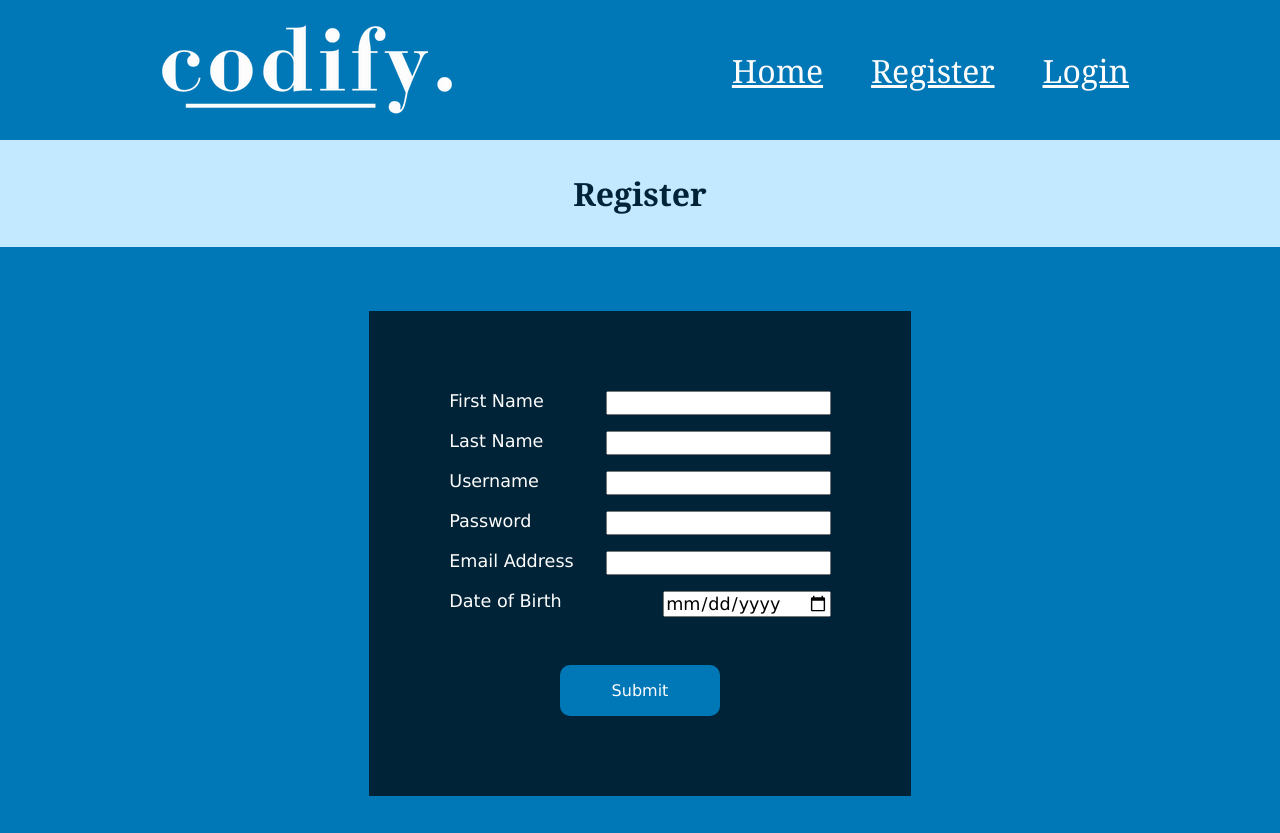
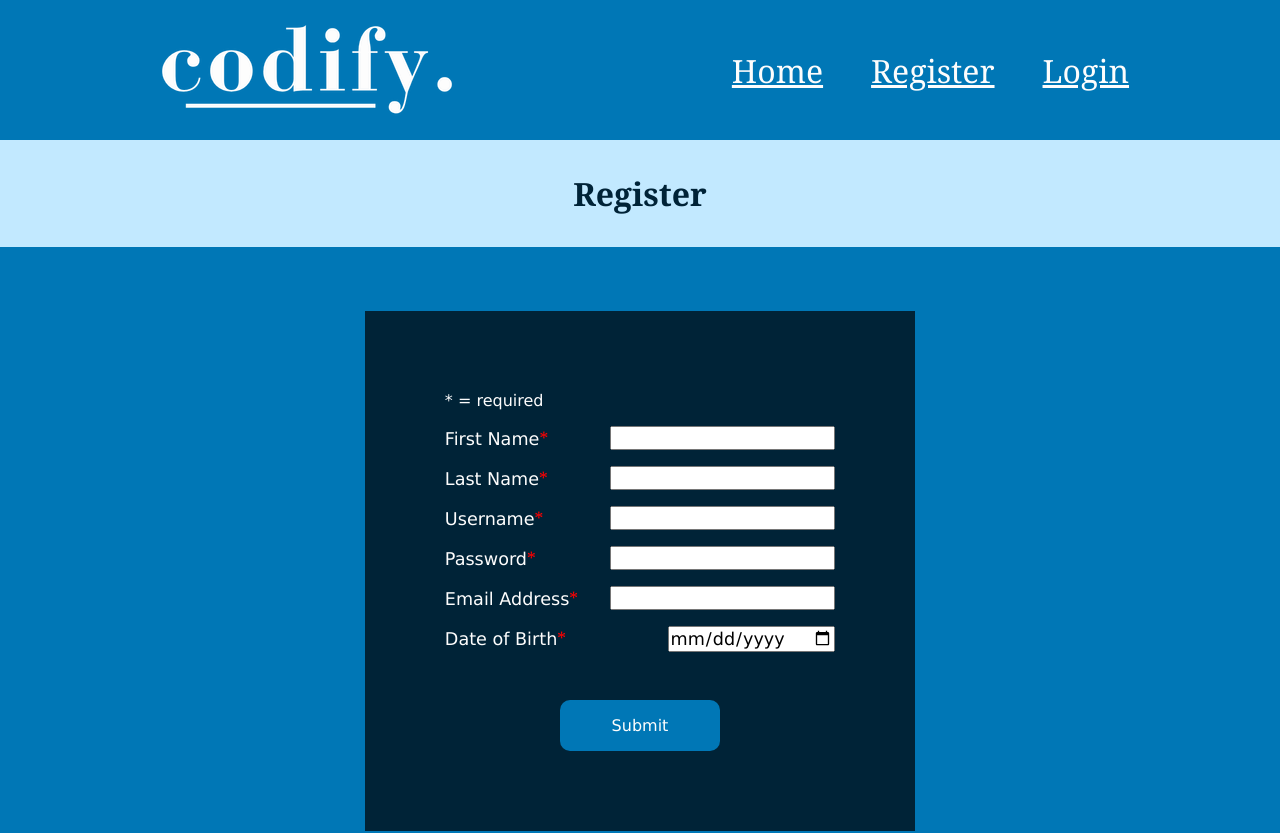
Before and after one commit to KateSebring/Codify, a React app in the folder frontend/: page /register in a window 1280 px wide. Shown: the top 833 px of the page. Built offline with nearby package versions, Linux system fonts and the light colour scheme; the HTML template or start-up script is replaced by a standard one.

Commit message:
Add asterisk reminder to all forms as to what is required

```diff
--- a/frontend/src/css/JobAppSubmission.module.css
+++ b/frontend/src/css/JobAppSubmission.module.css
@@ -47,3 +47,7 @@ input, label, select, option {
     margin-top: 2rem;
     font-family: 'Lucida Sans';
 }
+
+.formNote {
+    font-family: 'Lucida Sans';
+}
--- a/frontend/src/css/Login.module.css
+++ b/frontend/src/css/Login.module.css
@@ -42,3 +42,7 @@
     margin-top: 2rem;
     font-family: 'Lucida Sans';
 }
+
+.formNote {
+    font-family: 'Lucida Sans';
+}
--- a/frontend/src/css/Register.module.css
+++ b/frontend/src/css/Register.module.css
@@ -42,3 +42,7 @@
     margin-top: 2rem;
     font-family: 'Lucida Sans';
 }
+
+.formNote {
+    font-family: 'Lucida Sans';
+}
--- a/frontend/src/css/index.css
+++ b/frontend/src/css/index.css
@@ -22,3 +22,7 @@ button {
     cursor: pointer;
     border-radius: 10px;
 }
+
+.required {
+  color: red;
+}
--- a/frontend/src/pages/JobAppSubmission.jsx
+++ b/frontend/src/pages/JobAppSubmission.jsx
@@ -10,23 +10,24 @@ function JobAppSubmission() {
                 <h1 className={styles.jobSubmissionHeader}>Submit an Application</h1>
                 <section className={styles.formSection}>
                     <form className={styles.jobAppForm}>
+                        <p className={styles.formNote}>* = required</p>
                         <div className={styles.formOption}>
-                            <label htmlFor='job-title'>Job Title</label>
-                            <input type='text' id='job-title' name='job-title' placeholder='Job title...'></input>
+                            <label htmlFor='job-title'>Job Title<span className='required'>*</span></label>
+                            <input type='text' id='job-title' name='job-title'></input>
                         </div>
 
                         <div className={styles.formOption}>
-                            <label htmlFor='company'>Company</label>
-                            <input type='text' id='company' name='company' placeholder='Company...'></input>
+                            <label htmlFor='company'>Company<span className='required'>*</span></label>
+                            <input type='text' id='company' name='company'></input>
                         </div>
 
                         <div className={styles.formOption}>
-                        <label htmlFor='hourly-pay'>Hourly Pay</label>
-                        <input type='text' id='hourly-pay' name='hourly-pay' placeholder='0.00'></input>
+                        <label htmlFor='hourly-pay'>Hourly Pay<span className='required'>*</span></label>
+                        <input type='text' id='hourly-pay' name='hourly-pay'></input>
                         </div>
 
                         <div className={styles.formOption}>
-                            <label htmlFor='app-status'>Application Status</label>
+                            <label htmlFor='app-status'>Application Status<span className='required'>*</span></label>
                             <select id='app-status' name='app-status'>
                                 <option value='applied'>Applied</option>
                                 <option value='applied'>Interviewed</option>
--- a/frontend/src/pages/Login.jsx
+++ b/frontend/src/pages/Login.jsx
@@ -8,13 +8,14 @@ function Login() {
             <h1 className={styles.header}>Login</h1>
             <section className={styles.loginFormSection}>
                 <form className={styles.loginForm}>
+                    <p className={styles.formNote}>* = required</p>
                     <div className={styles.formOption}>
-                        <label for='username'>Username</label>
+                        <label for='username'>Username<span className='required'>*</span></label>
                         <input type='text' id='username' name='username'></input>
                     </div>
 
                     <div className={styles.formOption}>
-                        <label for='password'>Password</label>
+                        <label for='password'>Password<span className='required'>*</span></label>
                         <input type='password' id='password' name='password'></input>
                     </div>
 
--- a/frontend/src/pages/Register.jsx
+++ b/frontend/src/pages/Register.jsx
@@ -8,33 +8,34 @@ function Register() {
             <h1 className={styles.header}>Register</h1>
             <section className={styles.registerFormSection}>
                 <form className={styles.registrationForm}>
+                    <p className={styles.formNote}>* = required</p>
                     <div className={styles.formOption}>
-                        <label for='firstName'>First Name</label>
+                        <label for='firstName'>First Name<span className='required'>*</span></label>
                         <input type='text' id='firstName' name='firstName'></input>
                     </div>
 
                     <div className={styles.formOption}>
-                        <label for='lastName'>Last Name</label>
+                        <label for='lastName'>Last Name<span className='required'>*</span></label>
                         <input type='text' id='lastName' name='lastName'></input>
                     </div>
 
                     <div className={styles.formOption}>
-                        <label for='username'>Username</label>
+                        <label for='username'>Username<span className='required'>*</span></label>
                         <input type='text' id='username' name='username'></input>
                     </div>
 
                     <div className={styles.formOption}>
-                        <label for='password'>Password</label>
+                        <label for='password'>Password<span className='required'>*</span></label>
                         <input type='password' id='password' name='password'></input>
                     </div>
 
                     <div className={styles.formOption}>
-                        <label for='email'>Email Address</label>
+                        <label for='email'>Email Address<span className='required'>*</span></label>
                         <input type='email' id='email' name='email'></input>
                     </div>
 
                     <div className={styles.formOption}>
-                        <label for='dateOfBirth'>Date of Birth</label>
+                        <label for='dateOfBirth'>Date of Birth<span className='required'>*</span></label>
                         <input type='date' id='dateOfBirth' name='dateofBirth'></input>
                     </div>
 
```
